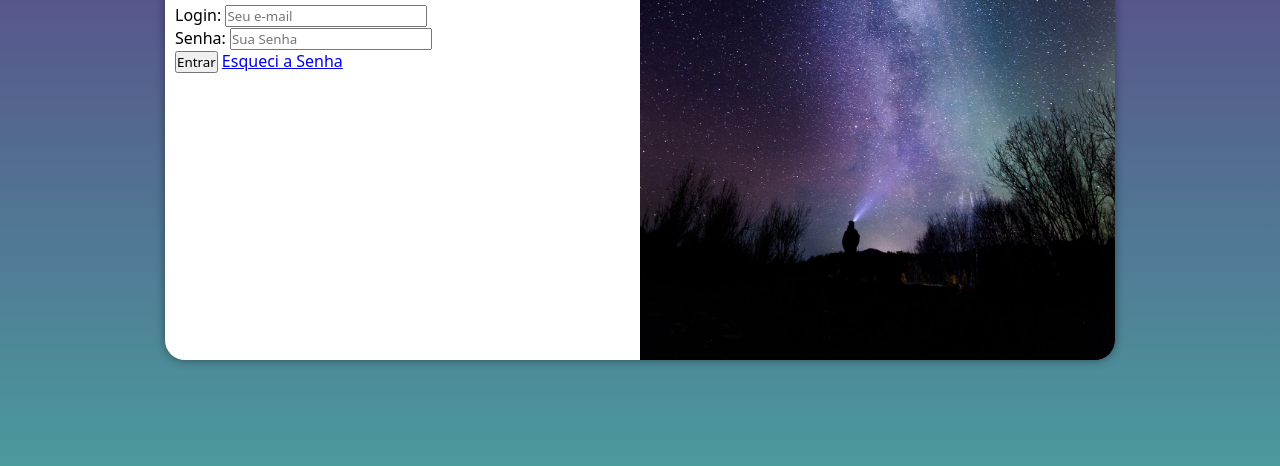
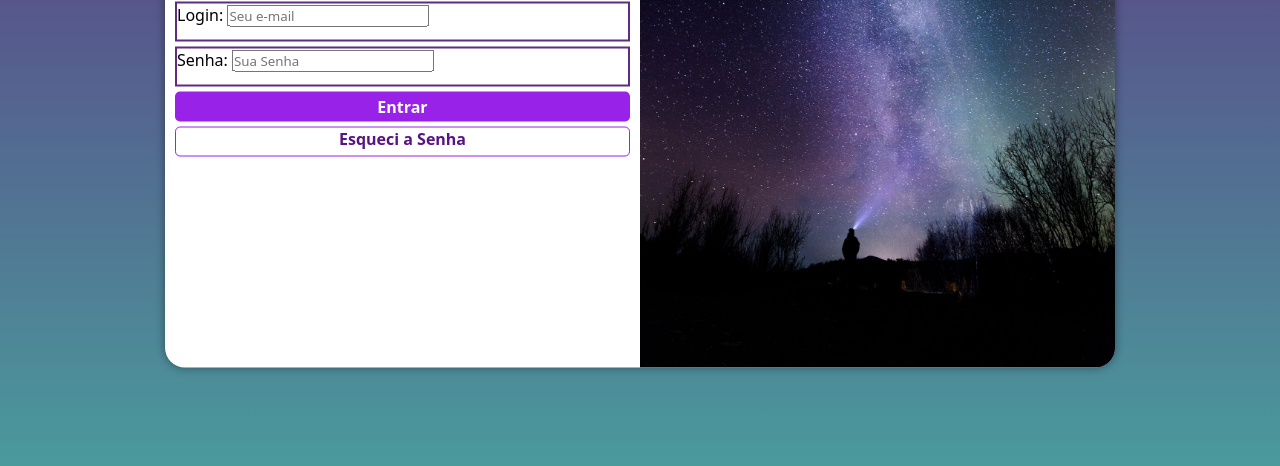
Before and after one commit to analauragcar/projeto-login, a plain HTML site: page index.html in a window 1280 px wide. Shown: the part 290-756 px from the top of the page. Drawn offline with Linux system fonts and the light colour scheme.

Commit message:
adicionando mais CSS ao formulário

```diff
--- a/estilos/style.css
+++ b/estilos/style.css
@@ -28,7 +28,7 @@ main {
 section#login {
     background-color: white;
     width: 250px;
-    height: 500px;
+    height: 515px;
     border-radius: 20px;
     position: absolute;
     top: 50%;
@@ -57,3 +57,45 @@ div#formulario > h1 {
     text-align: center;
     margin-bottom: 10px;
 }
+
+form > input[type=submit] {
+    display: block;
+    font-size: 1em;
+    width: 100%;
+    height: 30px;
+    border-radius: 5px;
+    border: none;
+    background-color: #9922e9;
+    color: white;
+    font-weight: bold;
+}
+
+form > div.campo {
+    margin: 5px 0px;
+    display: block;
+    height: 40px;
+    border: 2px solid #5f2c82;
+}
+
+form > input[type=submit]:hover {
+    text-decoration: underline;
+    background-color: #9922e9b9;
+}
+
+form > a.botao {
+    display: block;
+    text-align: center;
+    font-size: 1em;
+    width: 100%;
+    height: 30px;
+    border: 1px solid #9922e9;
+    border-radius: 5px;
+    text-decoration: none;
+    margin-top: 5px;
+    color: #581485;
+    font-weight: bold;
+}
+
+form > a.botao:hover {
+    background-color: #9922e977;
+}
--- a/index.html
+++ b/index.html
@@ -27,7 +27,7 @@
                         <input type="password" name="senha" id="isenha" placeholder="Sua Senha" autocomplete="current-password" required minlength="8">
                     </div>
                     <input type="submit" value="Entrar">
-                    <a href="esqueci.html">Esqueci a Senha</a>
+                    <a href="esqueci.html" class="botao">Esqueci a Senha</a>
                 </form>
             </div>
         </section>
```
